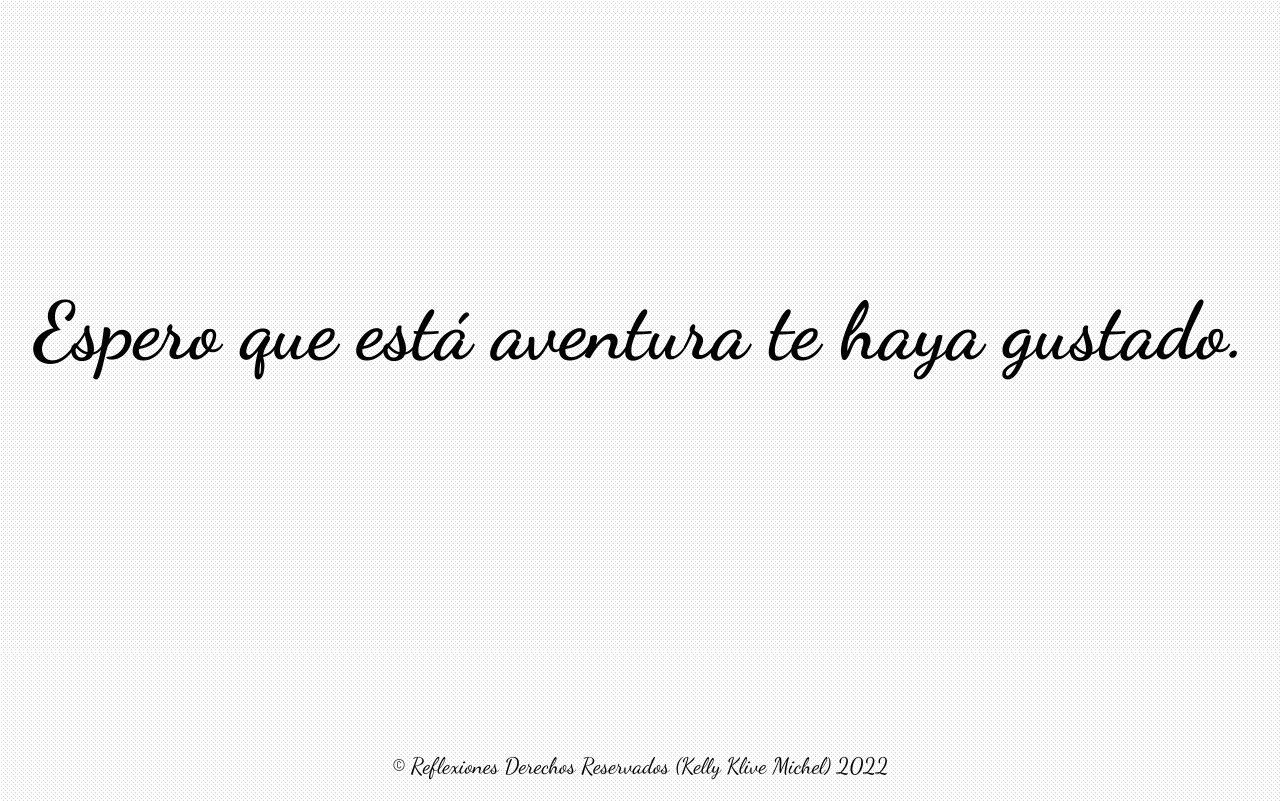
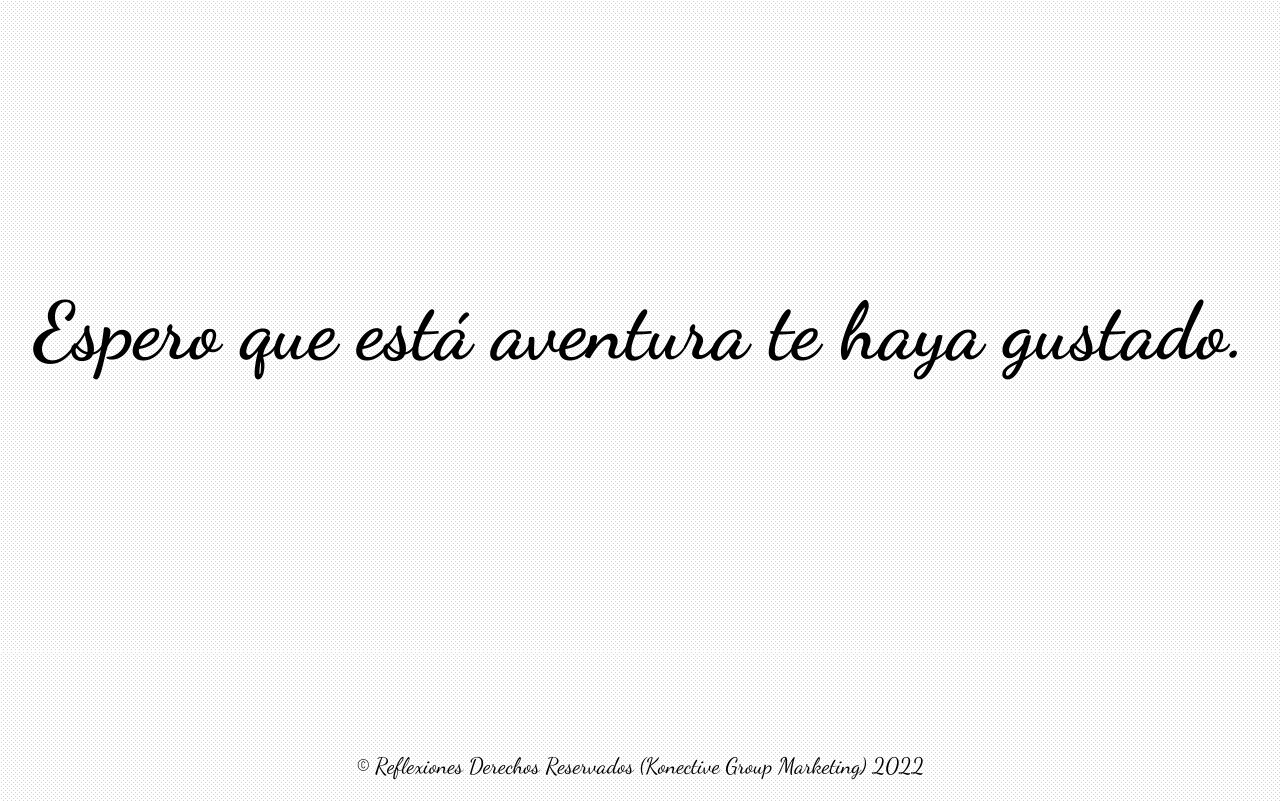
Before and after one commit to SPECTREKK/Second-page-, a plain HTML site: page index.html in a window 1280 px wide. Shown: the part 3312-4113 px from the top of the page. Drawn offline with Linux system fonts and the light colour scheme.

Commit message:
Update index.html

```diff
--- a/index.html
+++ b/index.html
@@ -74,7 +74,7 @@
 
 <footer>
     <div class="container">
-        <p>&copy; Reflexiones Derechos Reservados (Kelly Klive Michel) 2022</p>
+        <p>&copy; Reflexiones Derechos Reservados (Konective Group Marketing) 2022</p>
     </div>
 </footer>
 
```
